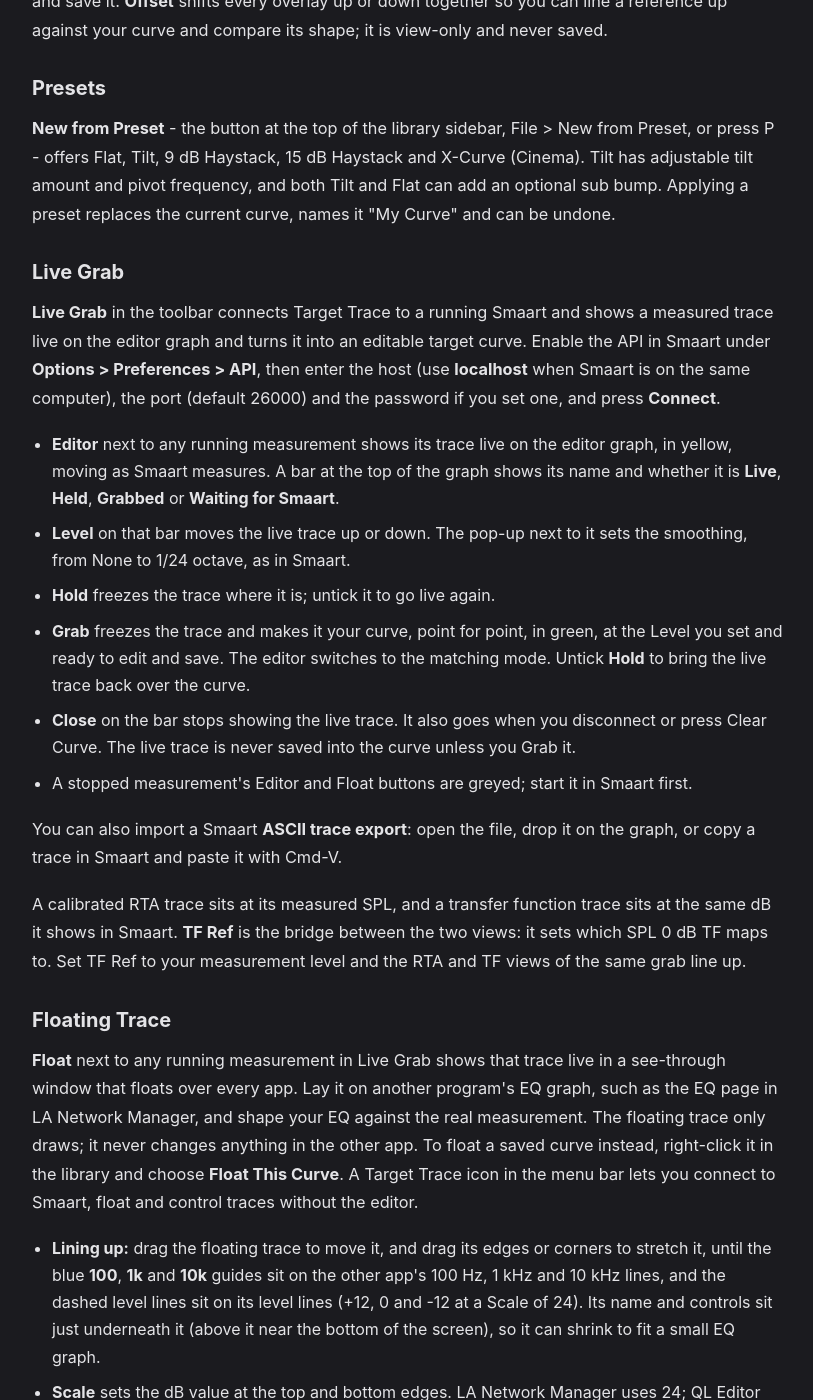
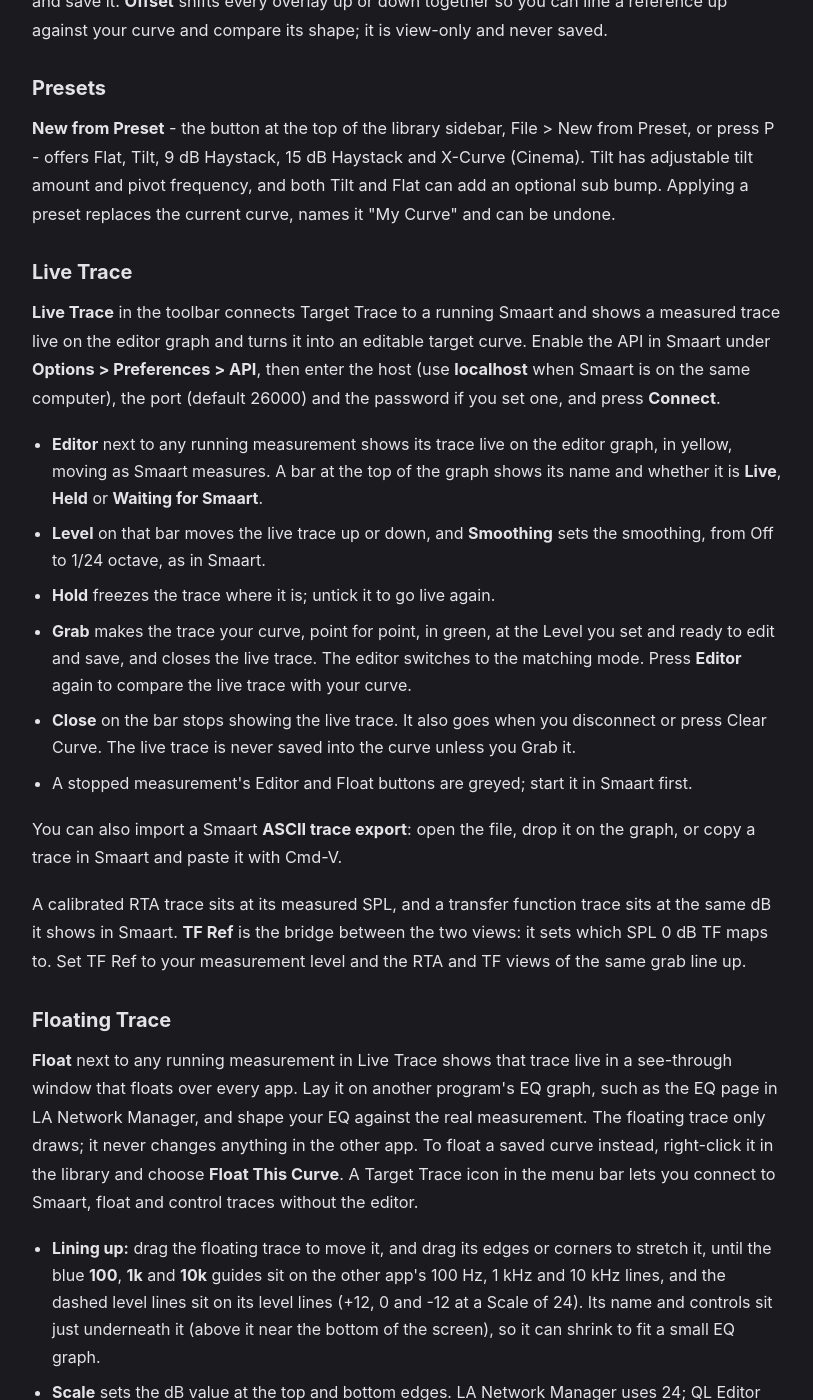
Before and after one commit to BSKapps/bskapps.github.io, a Jekyll site: the page built from articles/target-trace-guide/index.html, in a window 1280 px wide and 1400 px high, scrolled down 2908 px. Shown: the whole window, without its empty margins (232-1045 px from the left). Built offline with Jekyll 4.4.1, drawn with Linux system fonts in a browser that asks for light colours; some of the changed text lies outside the part shown.

Commit message:
Target Trace guide: Live Grab renamed Live Trace; Grab closes the live trace; Smoothing on the live bar

```diff
--- a/_data/guides/target-trace-guide.json
+++ b/_data/guides/target-trace-guide.json
@@ -154,19 +154,19 @@
     },
     {
       "id": "live-grab",
-      "title": "Live Grab",
+      "title": "Live Trace",
       "blocks": [
         {
           "type": "paragraph",
-          "text": "**Live Grab** in the toolbar connects Target Trace to a running Smaart and shows a measured trace live on the editor graph and turns it into an editable target curve. Enable the API in Smaart under **Options > Preferences > API**, then enter the host (use **localhost** when Smaart is on the same computer), the port (default 26000) and the password if you set one, and press **Connect**."
+          "text": "**Live Trace** in the toolbar connects Target Trace to a running Smaart and shows a measured trace live on the editor graph and turns it into an editable target curve. Enable the API in Smaart under **Options > Preferences > API**, then enter the host (use **localhost** when Smaart is on the same computer), the port (default 26000) and the password if you set one, and press **Connect**."
         },
         {
           "type": "bullets",
           "items": [
-            "**Editor** next to any running measurement shows its trace live on the editor graph, in yellow, moving as Smaart measures. A bar at the top of the graph shows its name and whether it is **Live**, **Held**, **Grabbed** or **Waiting for Smaart**.",
-            "**Level** on that bar moves the live trace up or down. The pop-up next to it sets the smoothing, from None to 1/24 octave, as in Smaart.",
+            "**Editor** next to any running measurement shows its trace live on the editor graph, in yellow, moving as Smaart measures. A bar at the top of the graph shows its name and whether it is **Live**, **Held** or **Waiting for Smaart**.",
+            "**Level** on that bar moves the live trace up or down, and **Smoothing** sets the smoothing, from Off to 1/24 octave, as in Smaart.",
             "**Hold** freezes the trace where it is; untick it to go live again.",
-            "**Grab** freezes the trace and makes it your curve, point for point, in green, at the Level you set and ready to edit and save. The editor switches to the matching mode. Untick **Hold** to bring the live trace back over the curve.",
+            "**Grab** makes the trace your curve, point for point, in green, at the Level you set and ready to edit and save, and closes the live trace. The editor switches to the matching mode. Press **Editor** again to compare the live trace with your curve.",
             "**Close** on the bar stops showing the live trace. It also goes when you disconnect or press Clear Curve. The live trace is never saved into the curve unless you Grab it.",
             "A stopped measurement's Editor and Float buttons are greyed; start it in Smaart first."
           ]
@@ -187,7 +187,7 @@
       "blocks": [
         {
           "type": "paragraph",
-          "text": "**Float** next to any running measurement in Live Grab shows that trace live in a see-through window that floats over every app. Lay it on another program's EQ graph, such as the EQ page in LA Network Manager, and shape your EQ against the real measurement. The floating trace only draws; it never changes anything in the other app. To float a saved curve instead, right-click it in the library and choose **Float This Curve**. A Target Trace icon in the menu bar lets you connect to Smaart, float and control traces without the editor."
+          "text": "**Float** next to any running measurement in Live Trace shows that trace live in a see-through window that floats over every app. Lay it on another program's EQ graph, such as the EQ page in LA Network Manager, and shape your EQ against the real measurement. The floating trace only draws; it never changes anything in the other app. To float a saved curve instead, right-click it in the library and choose **Float This Curve**. A Target Trace icon in the menu bar lets you connect to Smaart, float and control traces without the editor."
         },
         {
           "type": "bullets",
@@ -199,7 +199,7 @@
             "**Hold** freezes a live trace where it is. A saved curve shows **Saved** next to its name and never changes.",
             "**Show** hides the trace without closing it, and ticking it brings the trace straight back.",
             "To work with just the floating trace, close the editor window or choose **Hide Target Trace** (Cmd-H). The floating trace stays on screen, and closing the window keeps Target Trace running in the menu bar with no Dock icon. Choose **Open Target Trace** from the menu bar icon to bring the editor back.",
-            "**Menu bar:** once connected, the icon lists Smaart's measurements under **RTA** and **TF**. Pick a running one to float it, or another to swap; a tick shows the one floating. It also has **Show**, **Invert**, **Hold**, **Lock** and **Close Floating Trace**. It shares Live Grab's connection, so the two always agree: **Connect to Smaart** in the menu connects Live Grab too, using the host, port and password entered there, and **Disconnect from Smaart** disconnects both. **Grab to Editor** freezes the floating trace and takes it into the editor as the curve, ready to save. Once you have floated a saved curve, the last three are listed under **Target Curves**; pick one to float it again, or hold Option and pick **Remove** to take it off the list.",
+            "**Menu bar:** once connected, the icon lists Smaart's measurements under **RTA** and **TF**. Pick a running one to float it, or another to swap; a tick shows the one floating. It also has **Show**, **Invert**, **Hold**, **Lock** and **Close Floating Trace**. It shares Live Trace's connection, so the two always agree: **Connect to Smaart** in the menu connects Live Trace too, using the host, port and password entered there, and **Disconnect from Smaart** disconnects both. **Grab to Editor** freezes the floating trace and takes it into the editor as the curve, ready to save. Once you have floated a saved curve, the last three are listed under **Target Curves**; pick one to float it again, or hold Option and pick **Remove** to take it off the list.",
             "**Lock** hides the guides, lets clicks go straight through to the app underneath, and ties the floating trace to that window. Move the window and the floating trace moves with it; switch to another app, minimise the window or hide the app and it hides too, then comes back when you return. After resizing the window, untick **Lock**, stretch the floating trace back onto the graph and tick it again. Target Trace remembers that for each window size, so switching an app between its normal size and full screen puts the floating trace back where you lined it up for each. A small bar stays underneath with **Show**, **Invert**, **Hold**, **Lock** and **Close**; untick **Lock** to move it again. **Close** removes the floating trace.",
             "A live trace uses the smoothing chosen on the editor's live trace bar, and an RTA trace is centred on 0 dB automatically. The floating trace remembers where you left it. If Smaart stops sending, the trace dims and its bar shows **Waiting for Smaart** until it comes back."
           ]
```
